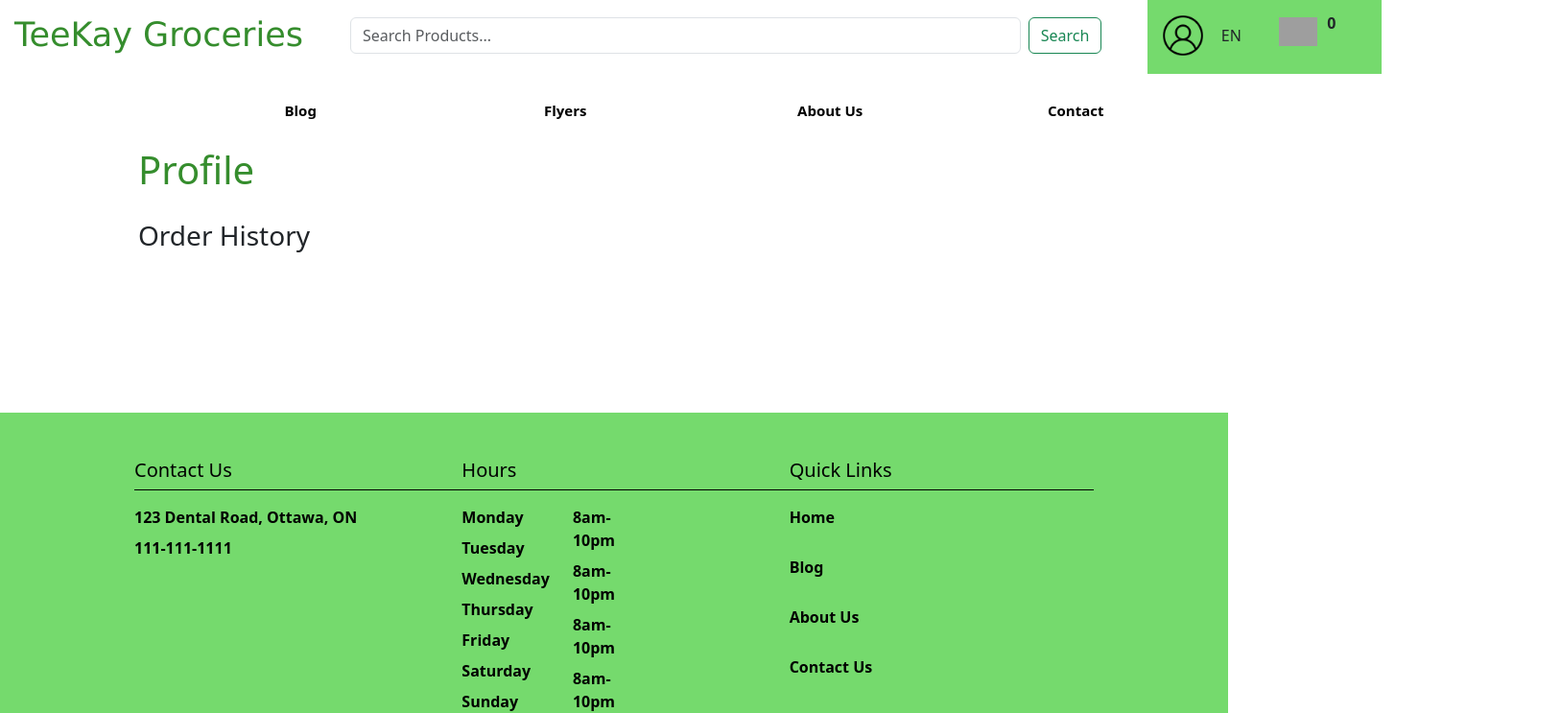
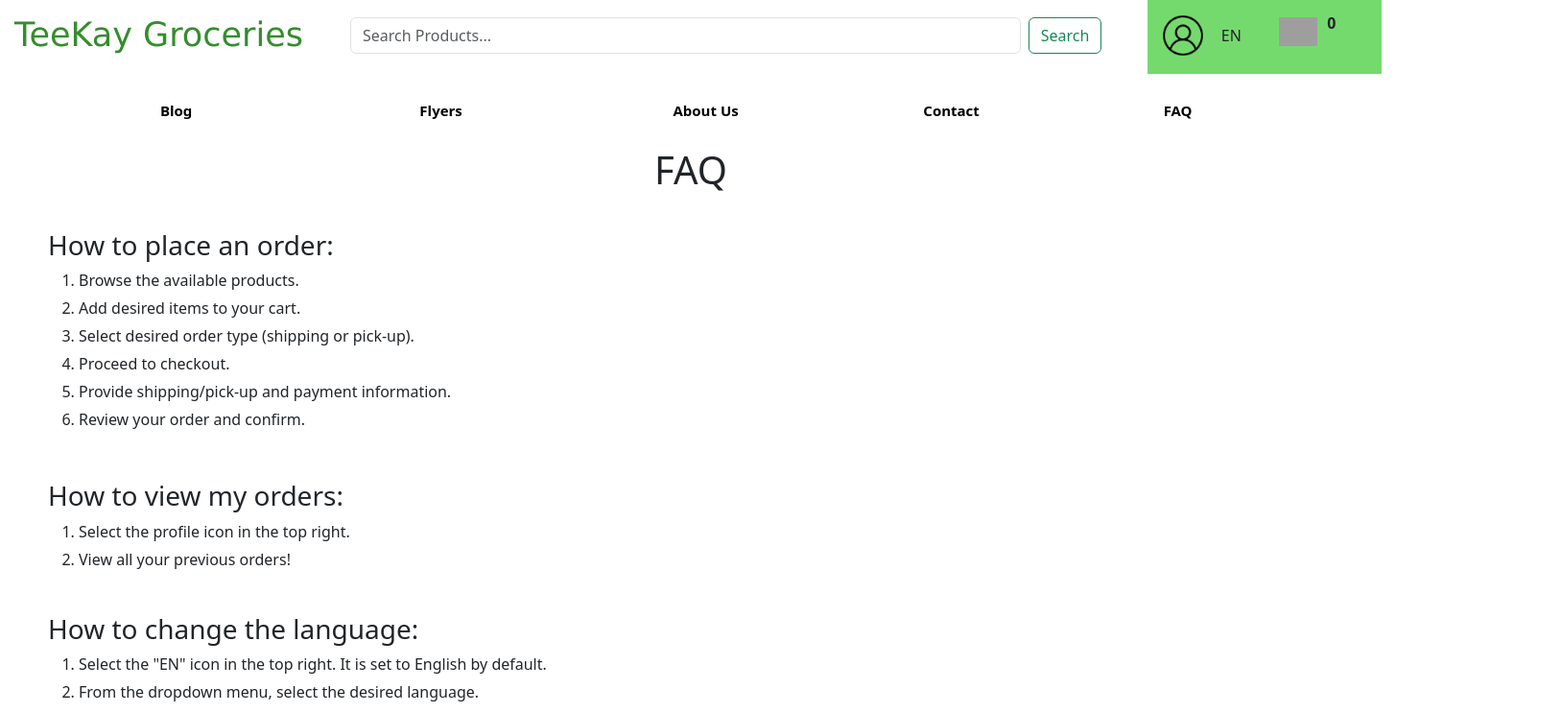
Before and after one commit to tazim04/tazim04.github.io, a React (Create React App) app: page /teekay-groceries/faq in a window 1280 px wide. Shown: the top 743 px of the page at 96% size, 1627 px wide, since content can reach past the window. Built offline with nearby package versions, Linux system fonts and the light colour scheme; grey boxes are pictures that could not be loaded.

Commit message:
faq added

```diff
--- a/src/App.js
+++ b/src/App.js
@@ -14,6 +14,7 @@
 import Profile from "./Profile";
 import Blog from "./Blog";
 import About from "./About";
+import FAQ from "./FAQ";
 
 import React, { useState, useEffect } from "react";
 import { Bounce, ToastContainer, toast } from "react-toastify";
@@ -81,6 +82,9 @@
           <Route path="/about">
             <About />
           </Route>
+          <Route path="/faq">
+            <FAQ />
+          </Route>
           <Route path="/search">
             <SearchResult
               cart={cart}
--- /dev/null
+++ b/src/FAQ.js
@@ -0,0 +1,47 @@
+const FAQ = () => {
+  const step = {
+    paddingBottom: "5px",
+  };
+
+  return (
+    <div>
+      <h1 style={{ textAlign: "center", paddingBottom: "30px" }}>FAQ</h1>
+      <div style={{ paddingLeft: "50px", paddingBottom: "30px" }}>
+        <h3>How to place an order:</h3>
+        <ol>
+          <li style={step}>Browse the available products.</li>
+          <li style={step}>Add desired items to your cart.</li>
+          <li style={step}>Select desired order type (shipping or pick-up).</li>
+          <li style={step}>Proceed to checkout.</li>
+          <li style={step}>
+            Provide shipping/pick-up and payment information.
+          </li>
+          <li style={step}>Review your order and confirm.</li>
+        </ol>
+      </div>
+
+      <div style={{ paddingLeft: "50px", paddingBottom: "23px" }}>
+        <h3>How to view my orders:</h3>
+        <ol>
+          <li style={step}>Select the profile icon in the top right.</li>
+          <li style={step}>View all your previous orders!</li>
+        </ol>
+      </div>
+
+      <div style={{ paddingLeft: "50px" }}>
+        <h3>How to change the language:</h3>
+        <ol>
+          <li style={step}>
+            Select the "EN" icon in the top right. It is set to English by
+            default.
+          </li>
+          <li style={step}>
+            From the dropdown menu, select the desired language.
+          </li>
+        </ol>
+      </div>
+    </div>
+  );
+};
+
+export default FAQ;
--- a/src/Navbar.js
+++ b/src/Navbar.js
@@ -195,7 +195,7 @@
         style={{
           position: "relative",
           top: "-10px",
-          left: "13%",
+          left: "4%",
           margin: "0",
         }}
       >
@@ -247,6 +247,15 @@
                 {t.nav.contact}
               </Link>
             </li>
+            <li class="nav-item col-md-2">
+              <Link
+                to="/faq"
+                class="nav-link active "
+                style={{ cursor: "pointer" }}
+              >
+                FAQ
+              </Link>
+            </li>
           </ul>
         </div>
       </nav>
```
